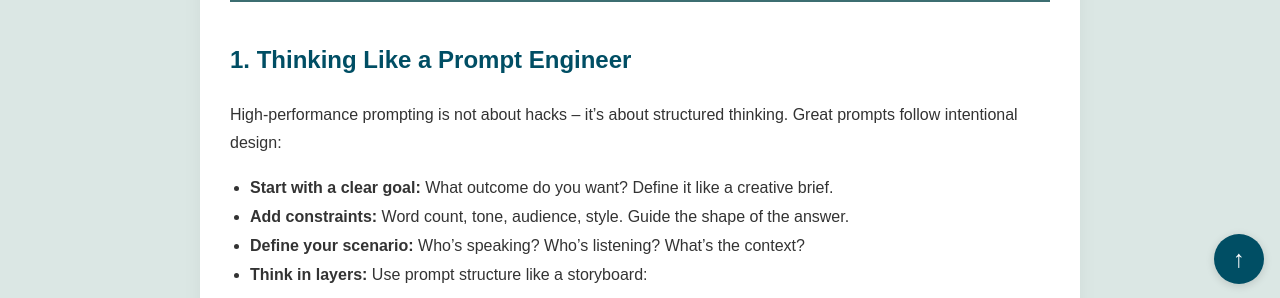
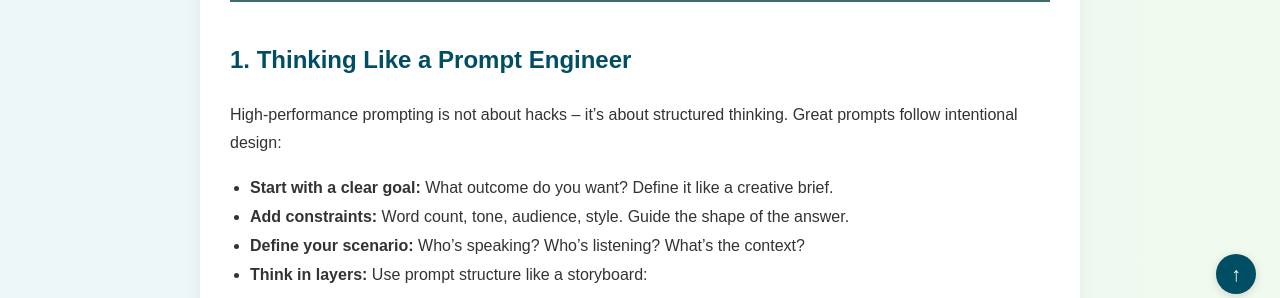
Before and after one commit to huckfinster/promptplaybook, a plain HTML site: page index.html in a window 1280 px wide. Shown: the part 500-798 px from the top of the page. Drawn offline with Linux system fonts and the light colour scheme.

Commit message:
Update index.html

```diff
--- a/index.html
+++ b/index.html
@@ -19,10 +19,11 @@
  body {
   font-family: 'Outfit', sans-serif;
   margin: 40px 200px 0;
-    background-color: #dbe7e4;
+  background: linear-gradient(90deg, #edf6f9, #f1faee);
   color: #333;
   line-height: 1.8;
 }
+
 
         h1, h2, h3 {
             color: #004e64;
@@ -155,25 +156,21 @@ html {
 
 .scroll-top {
   position: fixed;
-  bottom: 16px;
-  right: 16px;
+  bottom: 6px;
+  right: 24px;
   background: var(--primary);
   color: white;
   text-decoration: none;
-  font-size: 24px;
-  width: 50px;
-  height: 50px;
+  font-size: 20px;
+  width: 40px;
+  height: 40px;
   text-align: center;
-  line-height: 50px;
+  line-height: 40px;
   border-radius: 50%;
   box-shadow: 0 2px 8px rgba(0,0,0,0.15);
-  z-index: 9999;
+  z-index: 999;
   transition: background 0.3s ease;
-  will-change: transform;
-  transform: translateZ(0);
-  pointer-events: auto;
 }
-
 
 .scroll-top:hover {
   background: var(--accent);
@@ -184,7 +181,6 @@ html {
     margin: 20px 16px 0;
   }
 }
-
 
 
 
```
Lines whose indentation alone changed are shown as unchanged.
